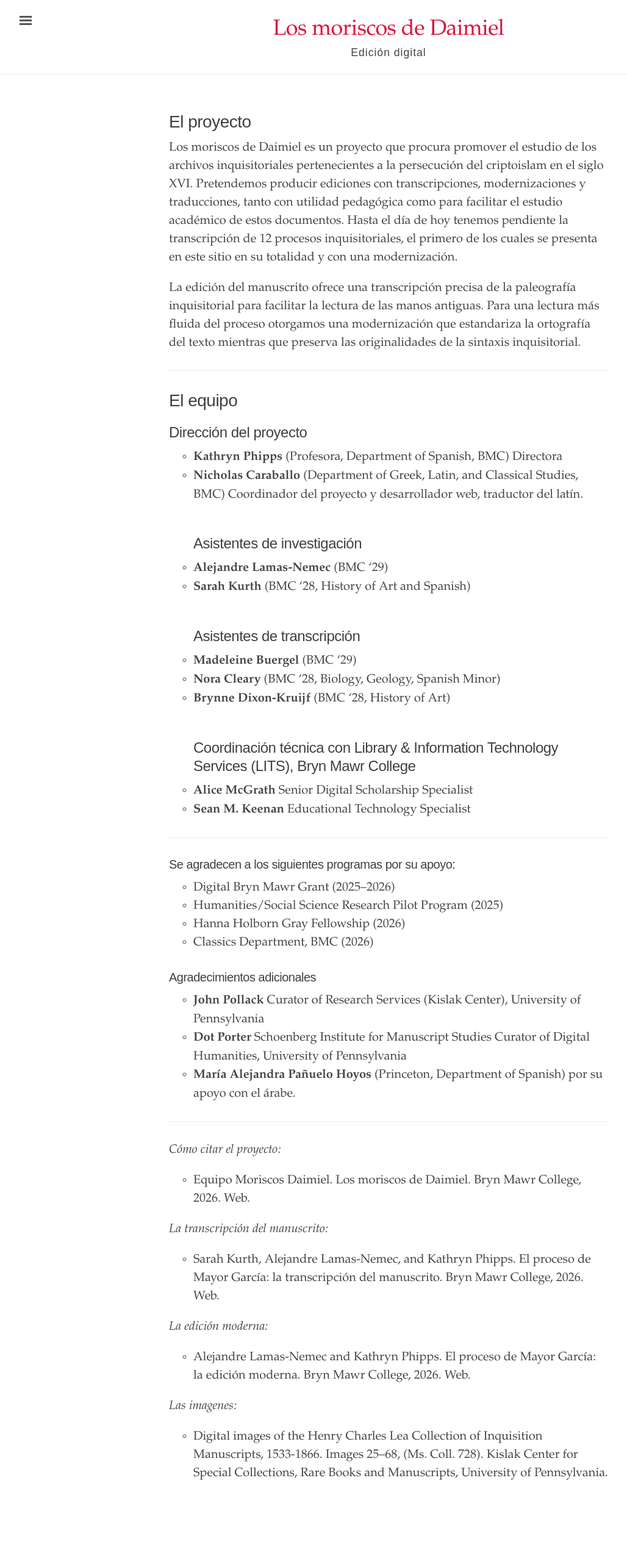
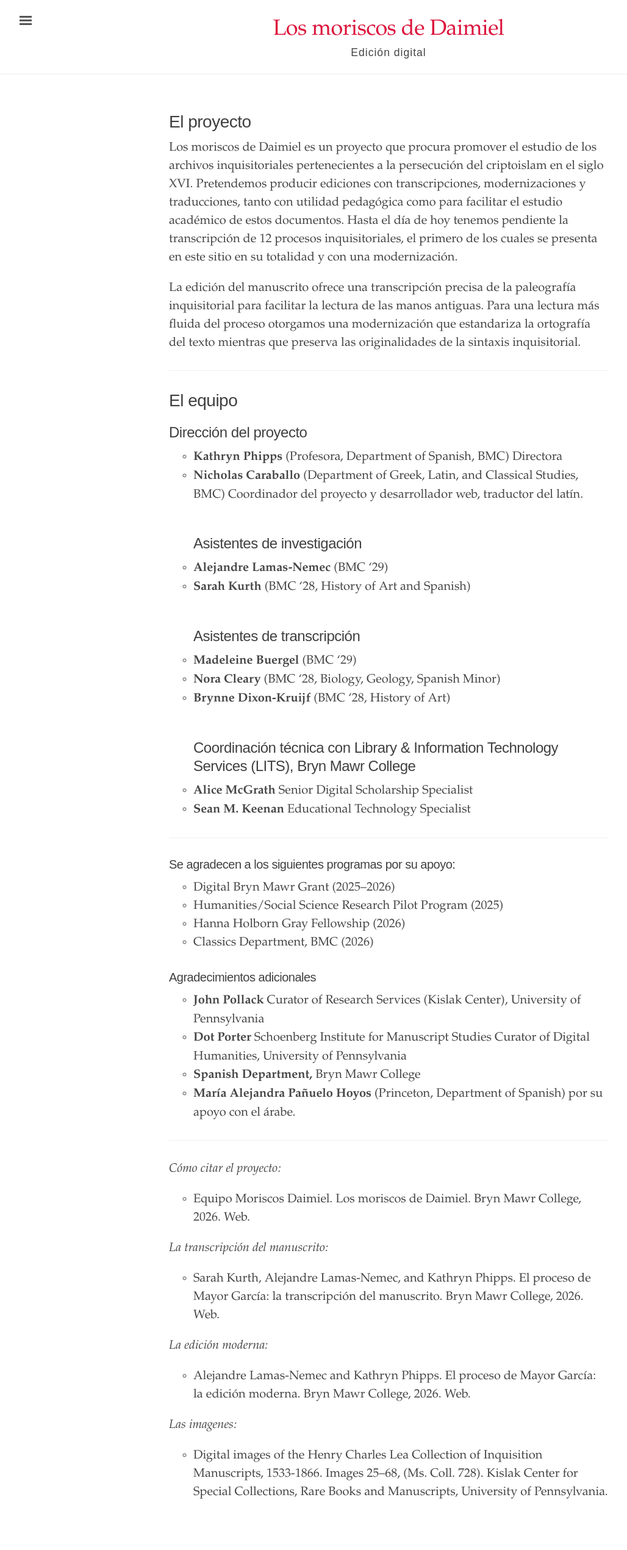
Before and after one commit to digbmc/moriscos-daimel, a Jekyll site: the page built from sobre-el-proyecto.md, in a window 1280 px wide. Shown: the whole page at 61% size, without its empty margins (3-1031 px from the left). Built offline with Jekyll 4.4.1, drawn with Linux system fonts in a browser that asks for light colours; before the commit the page ends 2510 px from its top, so only the background shows below that.

Commit message:
Update sobre-el-proyecto.md

```diff
--- a/sobre-el-proyecto.md
+++ b/sobre-el-proyecto.md
@@ -49,6 +49,7 @@ La edición del manuscrito ofrece una transcripción precisa de la paleografía
 
 - **John Pollack** Curator of Research Services (Kislak Center), University of Pennsylvania
 - **Dot Porter** Schoenberg Institute for Manuscript Studies Curator of Digital Humanities, University of Pennsylvania
+- **Spanish Department,** Bryn Mawr College
 - **María Alejandra Pañuelo Hoyos** (Princeton, Department of Spanish) por su apoyo con el árabe.
 
 <hr>
```
